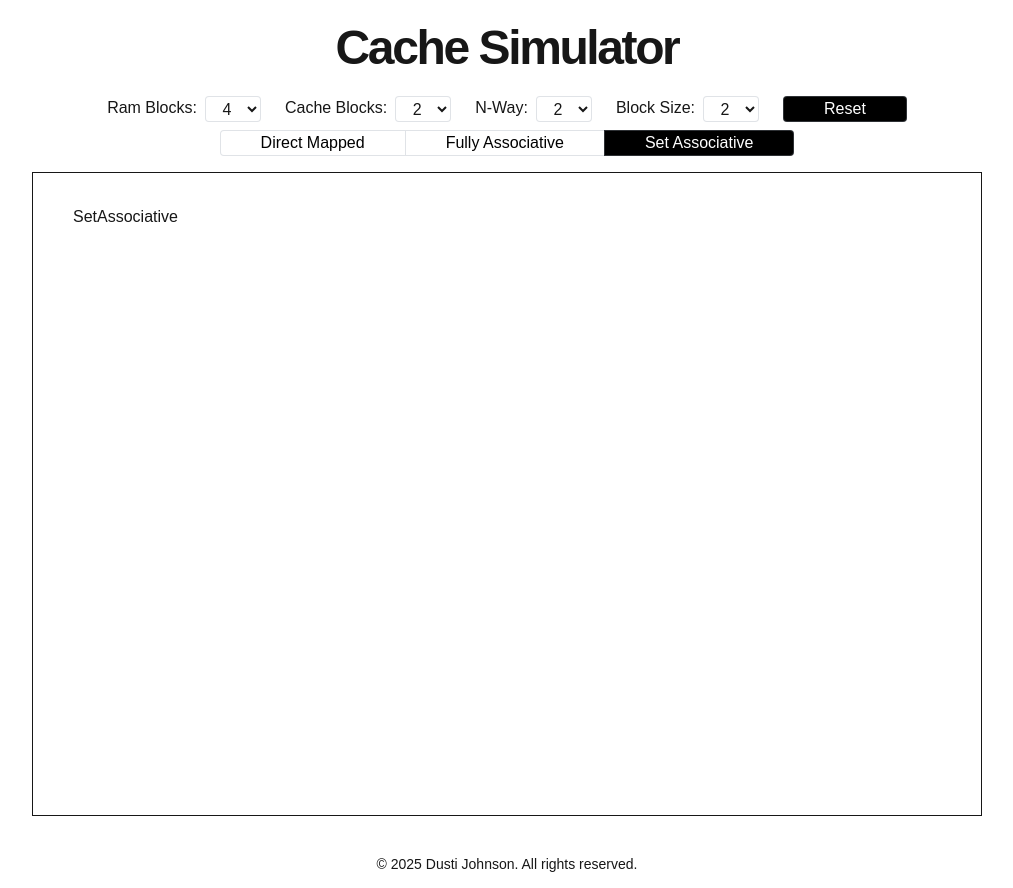
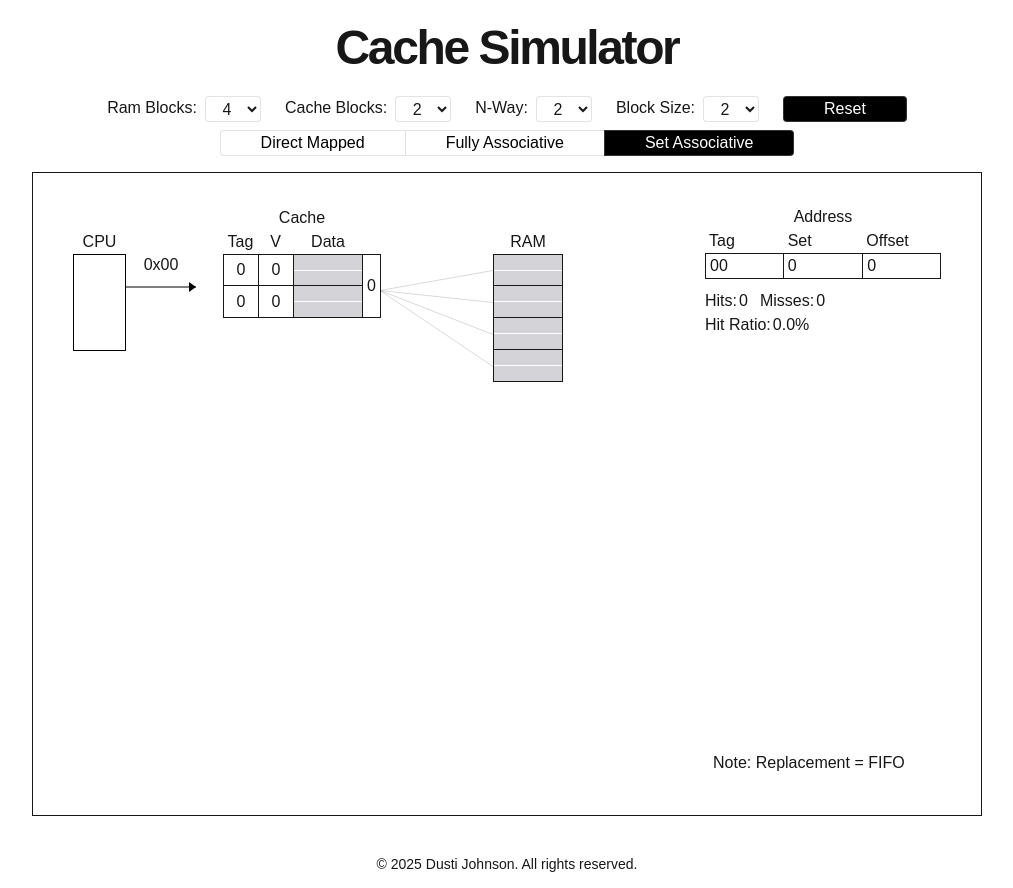
Before and after one commit to dustij/cache-simulator, a Next.js app: page / in a window 1280 px wide. Both pictures are taken after a click on the button "Set Associative". Shown: the whole page, without its empty margins (133-1146 px from the left). Built offline with nearby package versions, Linux system fonts and the light colour scheme.

Commit message:
set assoc details, lines, divs on cache

```diff
--- a/src/app/globals.css
+++ b/src/app/globals.css
@@ -60,3 +60,11 @@ button:active {
 .radio-button.selected {
   @apply bg-black text-white;
 }
+
+.radio-button:active {
+  @apply shadow-inner;
+}
+
+.radio-button.selected:active {
+  @apply bg-black/87 text-white shadow-xs;
+}
--- a/src/components/OuterView.tsx
+++ b/src/components/OuterView.tsx
@@ -7,6 +7,7 @@ import { setAssociate } from "@/context/strategies/setAssociative";
 import { debugging } from "@/lib/constants";
 import { cn } from "@/lib/utils";
 import { ChangeEvent, useContext } from "react";
+import { flushSync } from "react-dom";
 import InnerView from "./InnerView";
 
 function Content() {
@@ -28,6 +29,13 @@ function Content() {
   function handleChangeCacheBlocksCount(e: ChangeEvent<HTMLSelectElement>) {
     switch (e.target.value) {
       case "2":
+        // If nWay is 4, setting cache blocks to 2 will crash the program
+        // force nWay to 2 before continuing
+        if (state.nWay === 4) {
+          flushSync(() => {
+            dispatch({ type: "NWAY_TO_2" });
+          });
+        }
         return dispatch({ type: "CACHE_BLOCKS_TO_2" });
       case "4":
         return dispatch({ type: "CACHE_BLOCKS_TO_4" });
@@ -117,7 +125,7 @@ function Content() {
             <label htmlFor="n-way">N-Way:</label>
             <select name="n-way" value={state.nWay} onChange={handleChangeNWay}>
               <option value="2">2</option>
-              <option value="4">4</option>
+              {state.cacheBlocksCount >= 4 && <option value="4">4</option>}
             </select>
           </div>
           <div className="flex gap-2">
--- a/src/components/scheme/SetAssociative.tsx
+++ b/src/components/scheme/SetAssociative.tsx
@@ -1,3 +1,46 @@
+"use client";
+
+import { StateContext } from "@/context/StateContext";
+import { JSX, useContext } from "react";
+import CPU from "./parts/CPU";
+import Cache from "./parts/Cache";
+import Details from "./parts/Details";
+import RAM from "./parts/RAM";
+
 export default function SetAssociative() {
-  return <div>SetAssociative</div>;
+  const { state } = useContext(StateContext);
+  const setsCount = Math.floor(state.cacheBlocksCount / state.nWay);
+
+  const lines: JSX.Element[] = [];
+  for (let i = 0; i < state.ramBlocksCount; i++) {
+    const blockHeight = 32;
+    const setIndex = i % setsCount;
+    const setHeight = blockHeight * state.nWay;
+    const y1pos = setIndex * setHeight + setHeight / 2 + 0.5 - 12;
+    lines.push(
+      <svg key={i} className="absolute top-[65px] left-[307px]" height={500}>
+        <line
+          x1={0}
+          y1={y1pos}
+          x2={113}
+          y2={i * 32 + 0.5}
+          stroke={
+            state.cacheBlocks[i % state.cacheBlocksCount] === i
+              ? "black"
+              : "rgba(0, 0, 0, 0.15)"
+          }
+          strokeWidth={1}
+        />
+      </svg>,
+    );
+  }
+  return (
+    <>
+      <CPU />
+      <Cache variant="set" />
+      {lines}
+      <RAM />
+      <Details variant="set" />
+    </>
+  );
 }
--- a/src/components/scheme/parts/Cache.tsx
+++ b/src/components/scheme/parts/Cache.tsx
@@ -2,6 +2,7 @@
 
 import { StateContext } from "@/context/StateContext";
 import { schemeVariants } from "@/context/strategies/MappingScheme";
+import { cn } from "@/lib/utils";
 import { JSX, useContext } from "react";
 import CacheBlock from "./CacheBlock";
 
@@ -18,11 +19,19 @@ export default function Cache({ variant }: { variant: schemeVariants }) {
   return (
     <div className="absolute top-[1px] left-[150px]">
       <p className="text-center">Cache</p>
-      <div className="grid grid-cols-[auto_0.5fr_0.5fr_1fr]">
-        <div className="p-1"></div>
+      <div
+        className={cn(
+          "grid",
+          variant === "set"
+            ? "grid-cols-[0.5fr_0.5fr_1fr_auto]"
+            : "grid-cols-[auto_0.5fr_0.5fr_1fr]",
+        )}
+      >
+        {variant != "set" && <div className="p-1"></div>}
         <p className="text-center">Tag</p>
         <p className="text-center">V</p>
         <p className="text-center">Data</p>
+        {variant === "set" && <div className="p-1"></div>}
         {blocks}
       </div>
     </div>
--- a/src/components/scheme/parts/CacheBlock.tsx
+++ b/src/components/scheme/parts/CacheBlock.tsx
@@ -19,12 +19,14 @@ export default function CacheBlock({
   const thisBlock = state.cacheBlocks[index];
   const isValid = thisBlock != null;
   const tag = getTag(thisBlock);
+  const setIndex = Math.floor(index / state.nWay);
+  const setUpper = Math.ceil(index / state.nWay);
 
   function getTag(block: number): number {
     switch (variant) {
       case "direct":
-        const address = block * state.blockSize;
-        const addressBits = Math.floor(
+        let address = block * state.blockSize;
+        let addressBits = Math.floor(
           Math.log2(state.blockSize * state.ramBlocksCount),
         );
         const tagBits = Math.floor(
@@ -35,7 +37,10 @@ export default function CacheBlock({
       case "fully":
         return block ?? 0;
       case "set":
-        throw Error("Not Implemented");
+        // const setsCount = Math.floor(state.cacheBlocksCount / state.nWay);
+        // return Math.floor(Math.log2(state.ramBlocksCount / setsCount));
+        return 0;
+
       default:
         throw Error("Cant get tag. Missing variant");
     }
@@ -56,9 +61,11 @@ export default function CacheBlock({
 
   return (
     <>
-      <div className="flex items-center justify-center px-1 text-center">
-        {index}
-      </div>
+      {variant != "set" && (
+        <div className="flex items-center justify-center px-1 text-center">
+          {index}
+        </div>
+      )}
       <div
         className={cn(
           "flex items-center justify-center border-b border-l px-1 text-center",
@@ -84,6 +91,18 @@ export default function CacheBlock({
       >
         {addresses}
       </div>
+      {variant === "set" && setUpper == setIndex && (
+        <div
+          className={cn(
+            "flex items-center justify-center border-r border-b px-1 text-center",
+            state.nWay === 2 && "row-span-2",
+            state.nWay === 4 && "row-span-4",
+            index === 0 && "border-t",
+          )}
+        >
+          {setIndex}
+        </div>
+      )}
     </>
   );
 }
--- a/src/components/scheme/parts/Details.tsx
+++ b/src/components/scheme/parts/Details.tsx
@@ -3,14 +3,16 @@
 import { StateContext } from "@/context/StateContext";
 import { schemeVariants } from "@/context/strategies/MappingScheme";
 import { debugging } from "@/lib/constants";
-import { cn, getBlock, getOffset, getTag } from "@/lib/utils";
+import { cn, getBlock, getOffset, getSet, getTag } from "@/lib/utils";
 import { useContext } from "react";
 
 export default function Details({ variant }: { variant: schemeVariants }) {
   const { state } = useContext(StateContext);
   const offset = getOffset(state, variant);
   const block = getBlock(state, variant);
+  const set = getSet(state, variant);
   const tag = getTag(state, variant);
+  const setsCount = Math.floor(state.cacheBlocksCount / state.nWay);
 
   const tagPadLength: number = (() => {
     switch (variant) {
@@ -21,7 +23,7 @@ export default function Details({ variant }: { variant: schemeVariants }) {
       case "fully":
         return Math.floor(Math.log2(state.ramBlocksCount));
       case "set":
-        throw Error("Not implemented");
+        return Math.floor(Math.log2(state.ramBlocksCount / setsCount));
       default:
         throw Error("Can't pad tag. Missing variant.");
     }
@@ -52,9 +54,11 @@ export default function Details({ variant }: { variant: schemeVariants }) {
         </div>
         {variant != "fully" && (
           <div id="block" className="border-t border-b px-1">
-            {block
-              .toString(2)
-              .padStart(Math.floor(Math.log2(state.cacheBlocksCount)), "0")}
+            {variant == "direct"
+              ? block
+                  .toString(2)
+                  .padStart(Math.floor(Math.log2(state.cacheBlocksCount)), "0")
+              : set.toString(2).padStart(Math.floor(Math.log2(setsCount)), "0")}
           </div>
         )}
         <div
--- a/src/context/StateReducer.ts
+++ b/src/context/StateReducer.ts
@@ -32,7 +32,12 @@ export type DispatchAction =
       blockIndex: number;
       maxQueueLength: number;
     }
-  | { type: "LOAD_SET_BLOCK" };
+  | {
+      type: "LOAD_SET_BLOCK";
+      address: number;
+      cacheIndex: number;
+      blockIndex: number;
+    };
 
 export function reducer(state: State, action: DispatchAction): State {
   const clearedValues = {
@@ -127,6 +132,20 @@ export function reducer(state: State, action: DispatchAction): State {
         };
       }
     case "LOAD_SET_BLOCK":
+      // Deep‐clone 2D cacheBlocks array so each inner set (way) can be modified
+      // without mutating the original state; cast through unknown to satisfy TS.
+      // const cacheBlocks = (state.cacheBlocks as unknown as number[][]).map(
+      //   (set) => [...set],
+      // );
+      // const setsCount = Math.floor(state.cacheBlocksCount / state.nWay);
+      // const setIndex = action.cacheIndex % setsCount;
+      // const set = cacheBlocks[setIndex];
+      // set[0] = action.blockIndex; // todo: fix this later, not index 0 but use queue to determine
+      // return {
+      //   ...state,
+      //   cacheBlocks
+      // }
+      return { ...state, currentAddress: action.address };
     case "RESET":
       return {
         ...state,
--- a/src/context/strategies/setAssociative.ts
+++ b/src/context/strategies/setAssociative.ts
@@ -9,6 +9,13 @@ export const setAssociate: MappingScheme = {
     state: State,
     dispatch: React.Dispatch<DispatchAction>,
   ): void {
-    throw new Error("Function not implemented.");
+    const blockIndex = Math.floor(addr / state.blockSize);
+    const cacheIndex = blockIndex % state.cacheBlocksCount;
+    dispatch({
+      type: "LOAD_SET_BLOCK",
+      address: addr,
+      cacheIndex: cacheIndex,
+      blockIndex: blockIndex,
+    });
   },
 };
--- a/src/lib/utils.ts
+++ b/src/lib/utils.ts
@@ -26,10 +26,14 @@ export function getTag(
 
   if (variant === "fully") {
     if (block) {
-      console.log("called getTag with block: " + block);
       return block;
     }
     tagBits = Math.floor(Math.log2(state.ramBlocksCount));
+  }
+
+  if (variant === "set") {
+    const setsCount = Math.floor(state.cacheBlocksCount / state.nWay);
+    tagBits = Math.floor(Math.log2(state.ramBlocksCount / setsCount));
   }
 
   const shift = addressBits - tagBits;
@@ -48,3 +52,9 @@ export function getOffset(state: State, variant: schemeVariants): number {
   const mask = (1 << offsetBits) - 1;
   return state.currentAddress & mask;
 }
+
+export function getSet(state: State, variant: schemeVariants): number {
+  const blockNumber = Math.floor(state.currentAddress / state.blockSize);
+  const setsCount = Math.floor(state.cacheBlocksCount / state.nWay);
+  return blockNumber % setsCount;
+}
```
